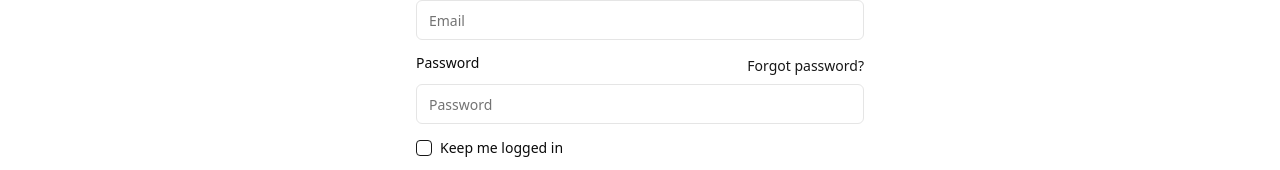
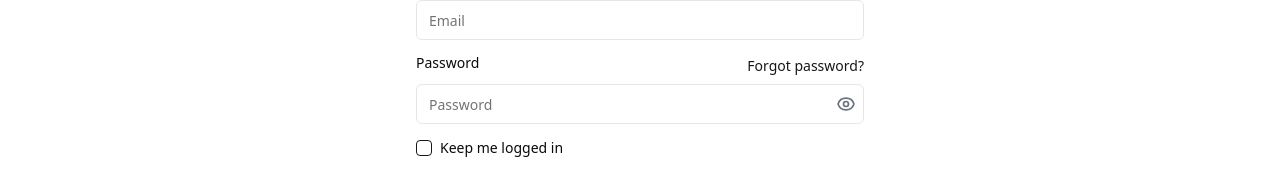
Before and after one commit to idris1735/academic-connect-project, a Next.js app: page /login in a window 1280 px wide. Shown: the part 134-304 px from the top of the page. Built offline with nearby package versions, Linux system fonts and the light colour scheme.

Commit message:
A few tweaks to the signup and login pages

```diff
--- a/package.json
+++ b/package.json
@@ -9,6 +9,7 @@
     "lint": "next lint"
   },
   "dependencies": {
+    "@heroicons/react": "^1.0.6",
     "@radix-ui/react-avatar": "^1.1.1",
     "@radix-ui/react-checkbox": "^1.1.2",
     "@radix-ui/react-dialog": "^1.1.2",
@@ -20,6 +21,7 @@
     "@radix-ui/react-toast": "^1.2.2",
     "class-variance-authority": "^0.7.0",
     "clsx": "^2.1.1",
+    "countries-list": "^3.1.1",
     "date-fns": "^4.1.0",
     "firebase": "^11.0.1",
     "lucide-react": "^0.453.0",
--- a/src/app/firebase-config.js
+++ b/src/app/firebase-config.js
@@ -1,5 +1,7 @@
 import { initializeApp, getApps } from 'firebase/app';
 import { getAuth } from 'firebase/auth';
+
+
 
 
 const firebaseConfig = {
--- a/src/components/LoginPage.jsx
+++ b/src/components/LoginPage.jsx
@@ -17,6 +17,7 @@ import {
   ToastDescription,
   ToastClose,
 } from '@/components/ui/toast'
+import { EyeIcon, EyeOffIcon } from '@heroicons/react/outline'; // Import icons
 
 
 export default function LoginPage() {
@@ -31,6 +32,7 @@ export default function LoginPage() {
     description: "",
     variant: "default",
   });
+  const [showPassword, setShowPassword] = useState(false);
 
   const handleSubmit = async (e) => {
     e.preventDefault()
@@ -42,11 +44,6 @@ export default function LoginPage() {
         variant: "default",
       });
       setShowToast(true);
-
-      // toast({
-      //   title: "Login successful",
-      //   description: "You have been logged in successfully.",
-      // })
       router.push('/feeds')
     } catch (error) {
       if (error.code === "auth/invalid-credential") {
@@ -132,25 +129,41 @@ export default function LoginPage() {
                 required
               />
             </div>
-            <div className='space-y-2'>
-              <div className='flex justify-between'>
-                <Label htmlFor='password'>Password</Label>
+
+            <div className="space-y-2">
+              <div className="flex justify-between">
+                <Label htmlFor="password">Password</Label>
                 <Link
-                  href='/forgot-password'
-                  className='text-sm text-primary hover:underline'
+                  href="/forgot-password"
+                  className="text-sm text-primary hover:underline"
                 >
                   Forgot password?
                 </Link>
               </div>
-              <Input
-                id='password'
-                type='password'
-                placeholder='Password'
-                value={password}
-                onChange={(e) => setPassword(e.target.value)}
-                required
-              />
+              <div className="relative">
+                <Input
+                  id="password"
+                  type={showPassword ? "text" : "password"} // Toggle type between 'password' and 'text'
+                  placeholder="Password"
+                  value={password}
+                  onChange={(e) => setPassword(e.target.value)}
+                  required
+                  className="pr-10" // Padding for the show/hide icon
+                />
+                <button
+                  type="button"
+                  onClick={() => setShowPassword(!showPassword)} // Toggle password visibility
+                  className="absolute inset-y-0 right-0 flex items-center px-2 text-gray-500"
+                >
+                  {showPassword ? (
+                    <EyeOffIcon className="w-5 h-5" /> // Hide password icon
+                  ) : (
+                    <EyeIcon className="w-5 h-5" /> // Show password icon
+                  )}
+                </button>
+              </div>
             </div>
+
             <div className='flex items-center space-x-2'>
               <Checkbox
                 id='keep-logged-in'
--- a/src/components/SignupForm.jsx
+++ b/src/components/SignupForm.jsx
@@ -23,6 +23,12 @@ import {
   ToastDescription,
   ToastClose,
 } from '@/components/ui/toast'
+import { countries } from 'countries-list'
+import { EyeIcon, EyeOffIcon } from '@heroicons/react/outline'; // Import icons
+
+
+
+
 
 
 export default function SignupForm() {
@@ -73,6 +79,9 @@ export default function SignupForm() {
     setStep(2)
   }
 
+  const [showPassword, setShowPassword] = useState(false);
+
+
   const handleSignup = async () => {
     if (!formData.agreeTerms) {
       // toast({
@@ -110,6 +119,11 @@ export default function SignupForm() {
       console.error('Sign up error:', error)
     }
   }
+  // Generate the list of countries from the countries-list library
+  const countryOptions = Object.entries(countries).map(([code, country]) => ({
+    code,
+    name: country.name,
+  }))
 
   return (
     <div className='min-h-screen bg-background'>
@@ -202,11 +216,14 @@ export default function SignupForm() {
                   <SelectTrigger>
                     <SelectValue placeholder='Select your country' />
                   </SelectTrigger>
-                  <SelectContent>
-                    <SelectItem value='us'>United States</SelectItem>
-                    <SelectItem value='uk'>United Kingdom</SelectItem>
-                    <SelectItem value='ca'>Canada</SelectItem>
-                    {/* Add more countries as needed */}
+                  <SelectContent
+                    className="max-h-60 overflow-y-auto"
+                  >
+                    {countryOptions.map((country) => (
+                      <SelectItem key={country.code} value={country.code}>
+                        {country.name}
+                      </SelectItem>
+                    ))}
                   </SelectContent>
                 </Select>
               </div>
@@ -221,17 +238,33 @@ export default function SignupForm() {
                   required
                 />
               </div>
-              <div className='space-y-2'>
-                <Label htmlFor='password'>Password</Label>
-                <Input
-                  id='password'
-                  name='password'
-                  type='password'
-                  value={formData.password}
-                  onChange={handleInputChange}
-                  required
-                />
+
+              <div className="space-y-2">
+                <Label htmlFor="password">Password</Label>
+                <div className="relative">
+                  <Input
+                    id="password"
+                    name="password"
+                    type={showPassword ? "text" : "password"} // Toggle between 'text' and 'password'
+                    value={formData.password}
+                    onChange={handleInputChange}
+                    required
+                    className="pr-10" // Add padding to the right for the toggle button
+                  />
+                  <button
+                    type="button"
+                    className="absolute inset-y-0 right-0 flex items-center px-2 text-gray-500"
+                    onClick={() => setShowPassword(!showPassword)} // Toggle state
+                  >
+                    {showPassword ? (
+                      <EyeOffIcon className="w-5 h-5" /> // Icon for hiding password
+                    ) : (
+                      <EyeIcon className="w-5 h-5" /> // Icon for showing password
+                    )}
+                  </button>
+                </div>
               </div>
+
               <div className='flex items-center space-x-2'>
                 <Checkbox
                   id='terms'
--- a/src/components/ui/toast.jsx
+++ b/src/components/ui/toast.jsx
@@ -11,7 +11,7 @@ const ToastViewport = React.forwardRef(({ className, ...props }, ref) => (
   <ToastPrimitives.Viewport
     ref={ref}
     className={cn(
-      "fixed top-8 left-1/2 z-[100] -translate-x-1/2 flex w-full max-w-[420px] flex-col p-4",
+      "fixed top-8 left-1/2 z-[100] -translate-x-1/2 flex w-full max-w-[500px] flex-col p-4",
       className
     )}
     {...props}
```
Also changed, not shown: 1 other file (tests, documents, lock files or other folders).
